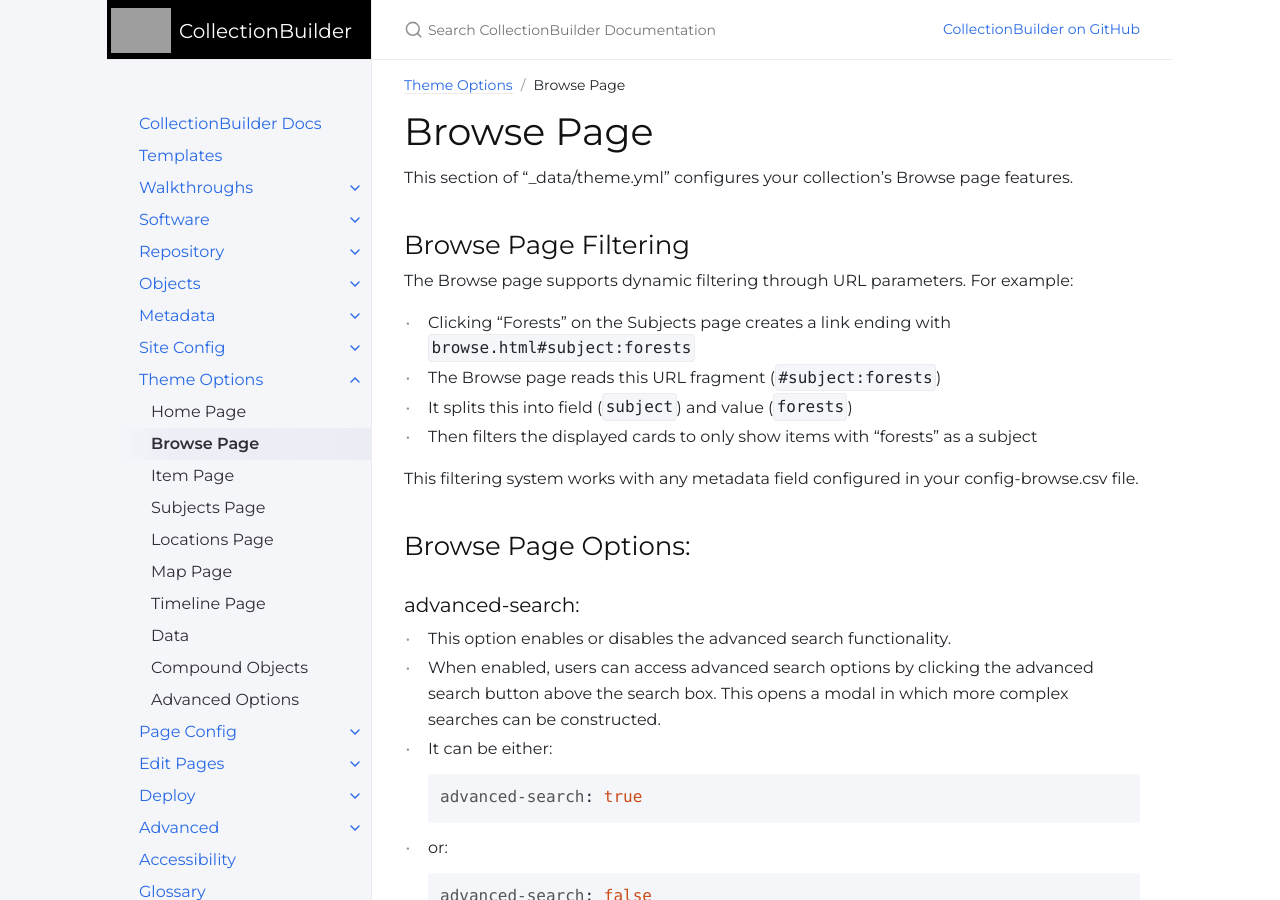
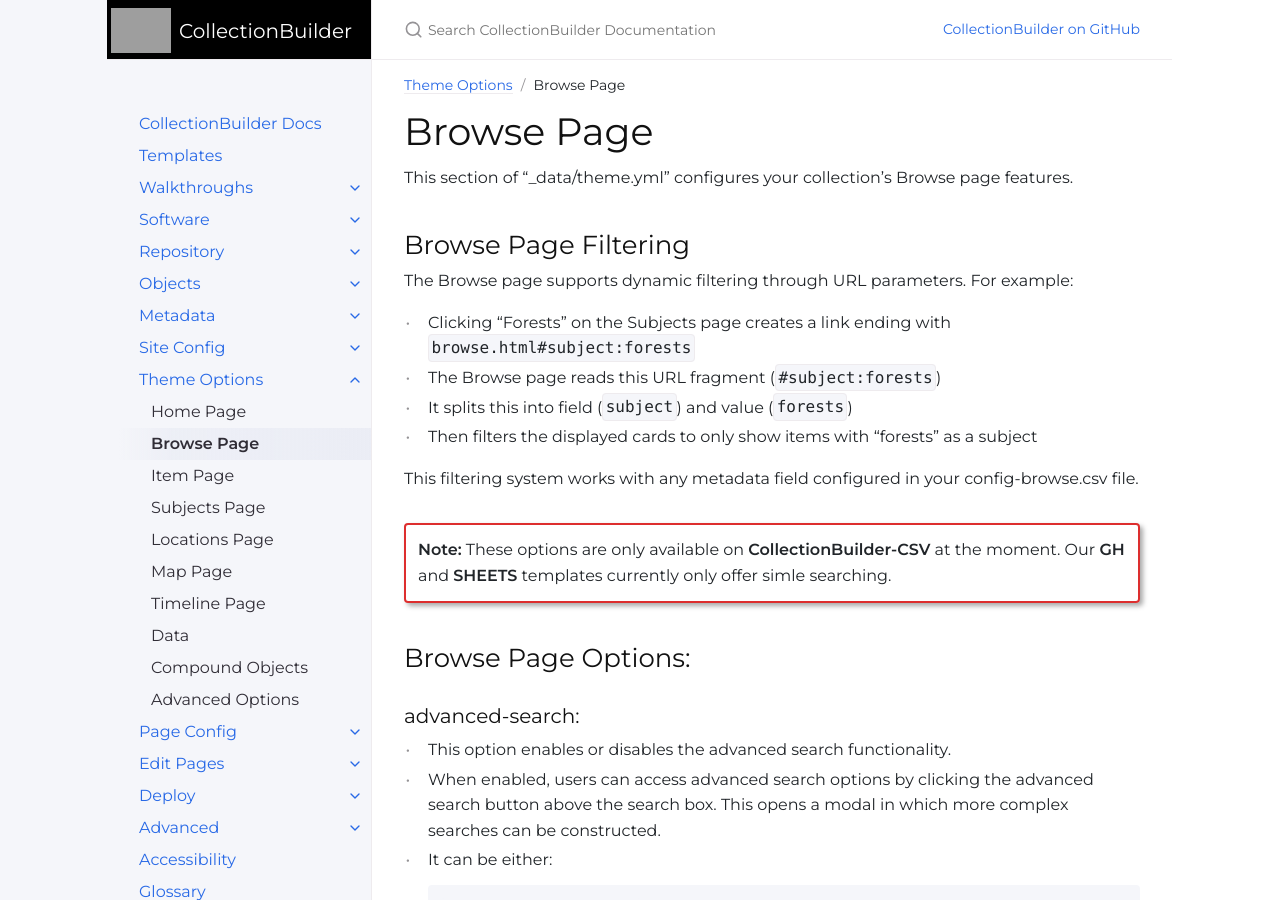
Before and after one commit to CollectionBuilder/cb-docs, a Jekyll site: the page built from docs/theme/browse.md, in a window 1280 px wide and 900 px high. Built offline with Jekyll 4.4.1, drawn with Linux system fonts in a browser that asks for light colours; comment, search, counter and statistics services are not loaded.

Commit message:
add note about CSV vs. GH and Sheets for browse

```diff
--- a/docs/theme/browse.md
+++ b/docs/theme/browse.md
@@ -17,6 +17,9 @@ The Browse page supports dynamic filtering through URL parameters. For example:
 - Then filters the displayed cards to only show items with "forests" as a subject
 
 This filtering system works with any metadata field configured in your config-browse.csv file.
+
+{:.alert .alert-red}
+**Note:** These options are only available on **CollectionBuilder-CSV** at the moment. Our **GH** and **SHEETS** templates currently only offer simle searching.
 
 ## Browse Page Options:
 
```
Also changed, not shown: docs/customization/config-browse.md (+4 -0 lines).
